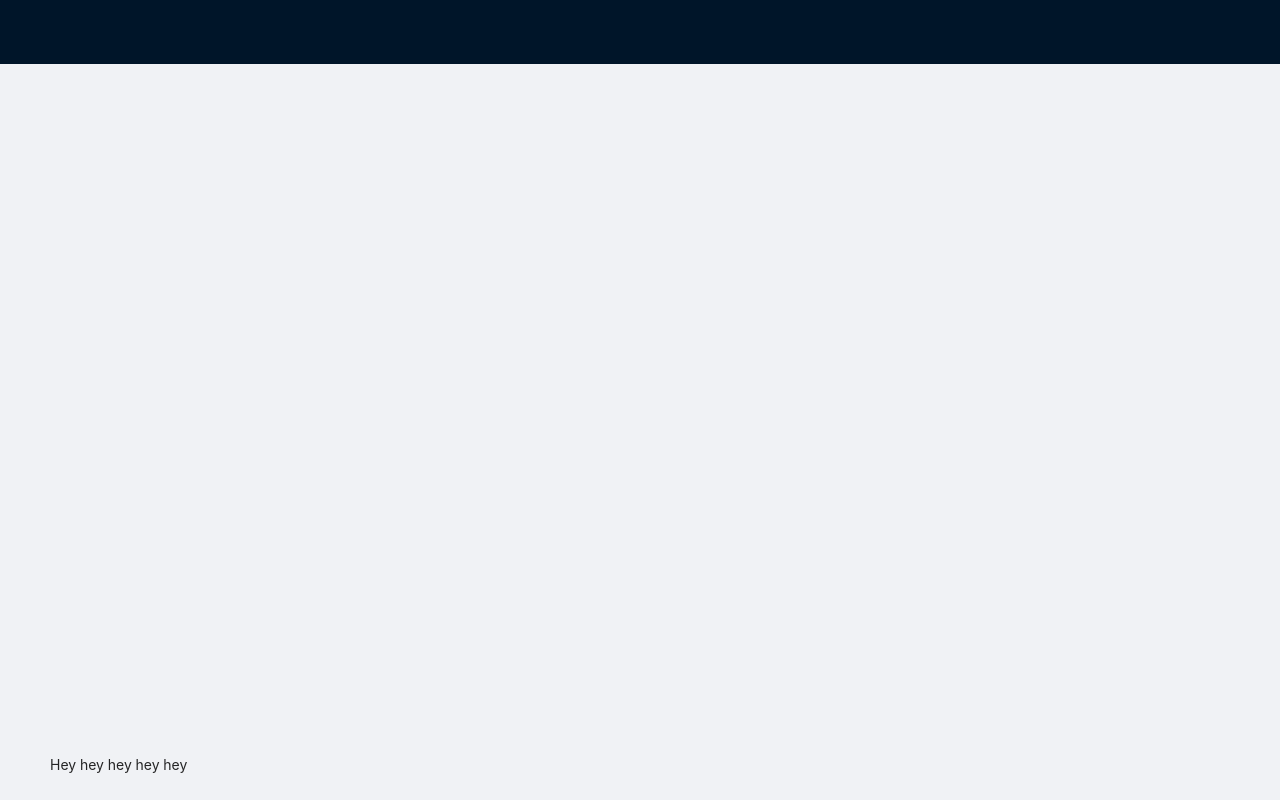
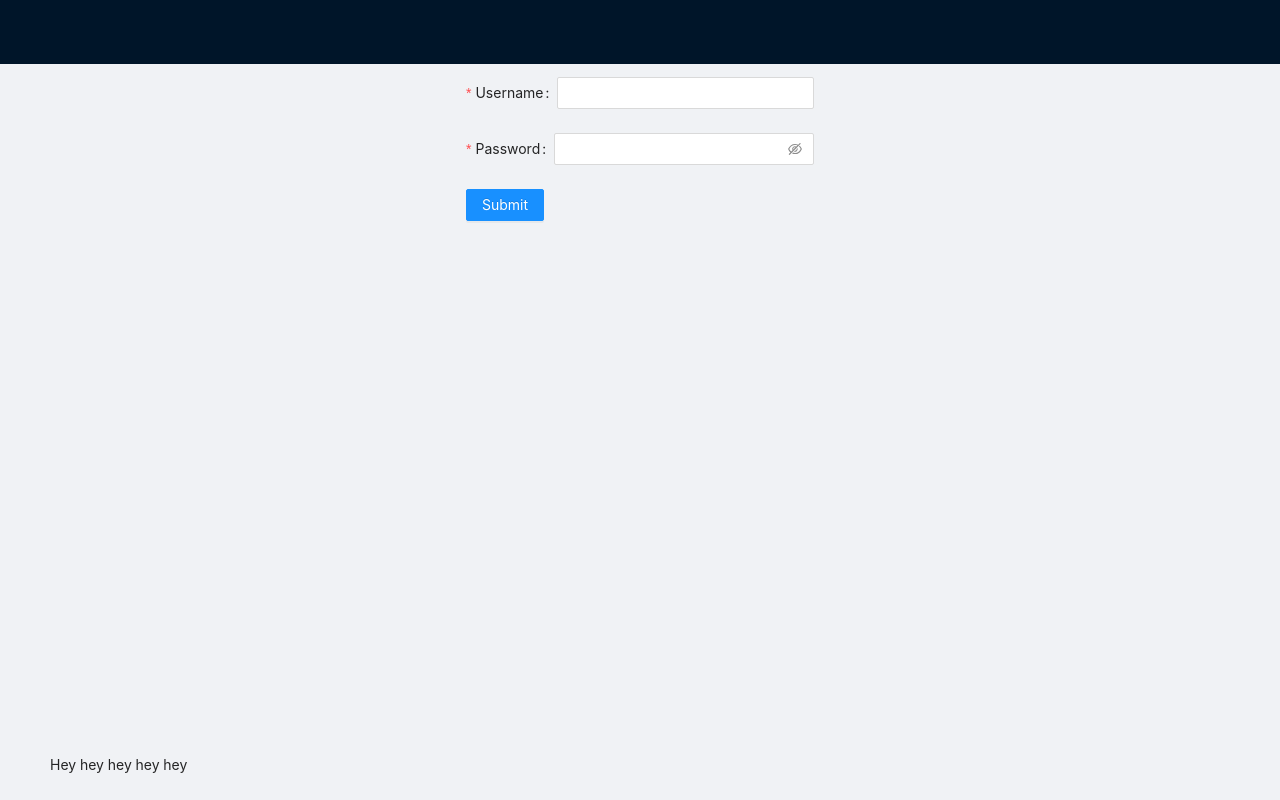
Before and after one commit to tom-frantz/piot-assignment-2, a React (Create React App) app in the folder web/: page /login in a window 1280 px wide. Built offline with nearby package versions, Linux system fonts and the light colour scheme.

Commit message:
Make login Ui

```diff
--- a/web/src/screens/Login.tsx
+++ b/web/src/screens/Login.tsx
@@ -1,11 +1,39 @@
-import React from "react";
+import React, { useEffect } from "react";
+import { Button, Form, Input } from "antd";
 
 interface LoginProps {
     setAuth(auth: undefined | string): void;
 }
 
 const Login: React.FC<LoginProps> = (props: LoginProps) => {
-    return null;
+    const [form] = Form.useForm();
+
+    const onFinish = (values: { username: string; password: string }): void => {};
+
+    return (
+        <Form form={form} onFinish={onFinish as (values: unknown) => void} style={{ padding: 13 }}>
+            <Form.Item
+                name={"username"}
+                label={"Username"}
+                rules={[{ required: true, message: "Username is required" }]}
+            >
+                <Input />
+            </Form.Item>
+            <Form.Item
+                label={"Password"}
+                name={"password"}
+                rules={[{ required: true, message: "Password is required" }]}
+                hasFeedback
+            >
+                <Input.Password />
+            </Form.Item>
+            <Form.Item>
+                <Button type="primary" htmlType="submit">
+                    Submit
+                </Button>
+            </Form.Item>
+        </Form>
+    );
 };
 
 export default Login;
```
